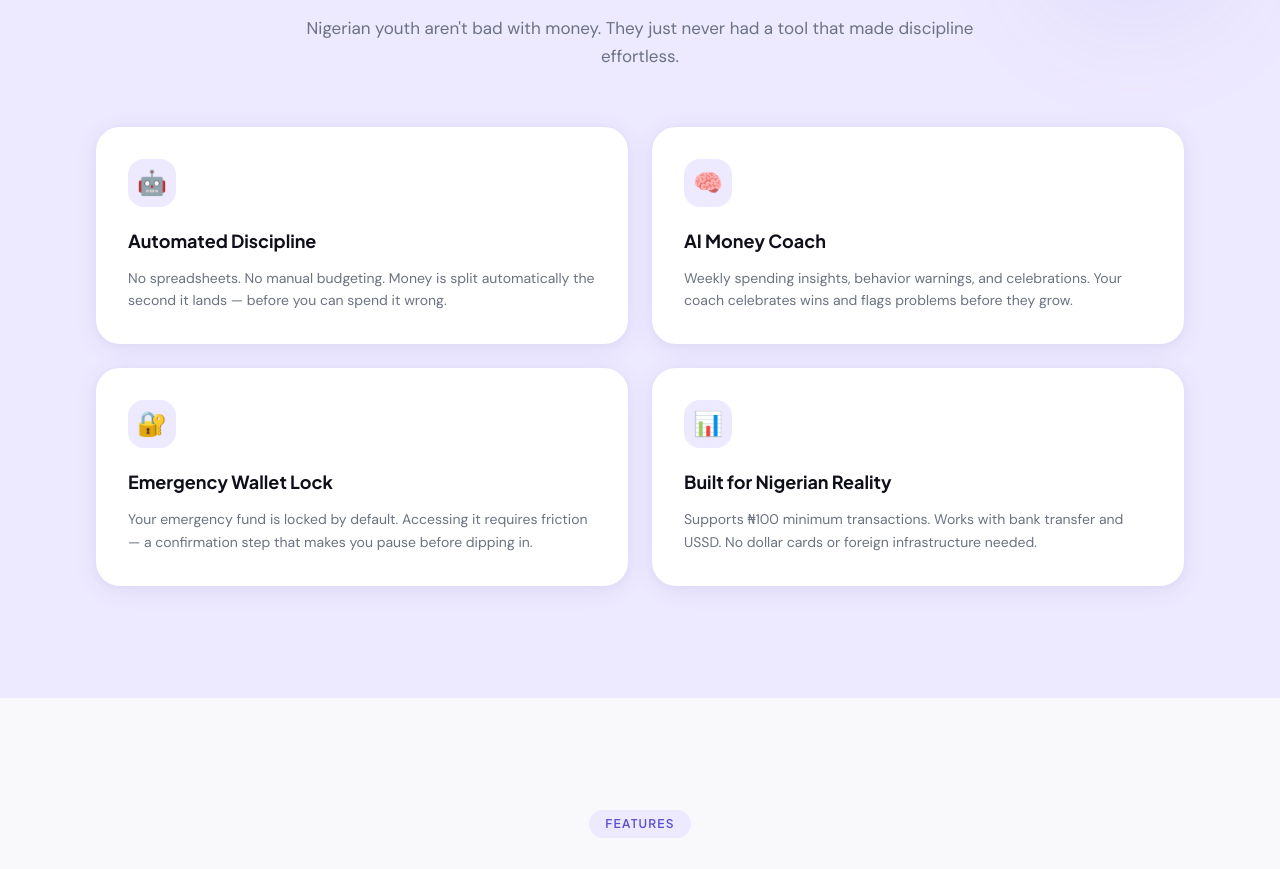
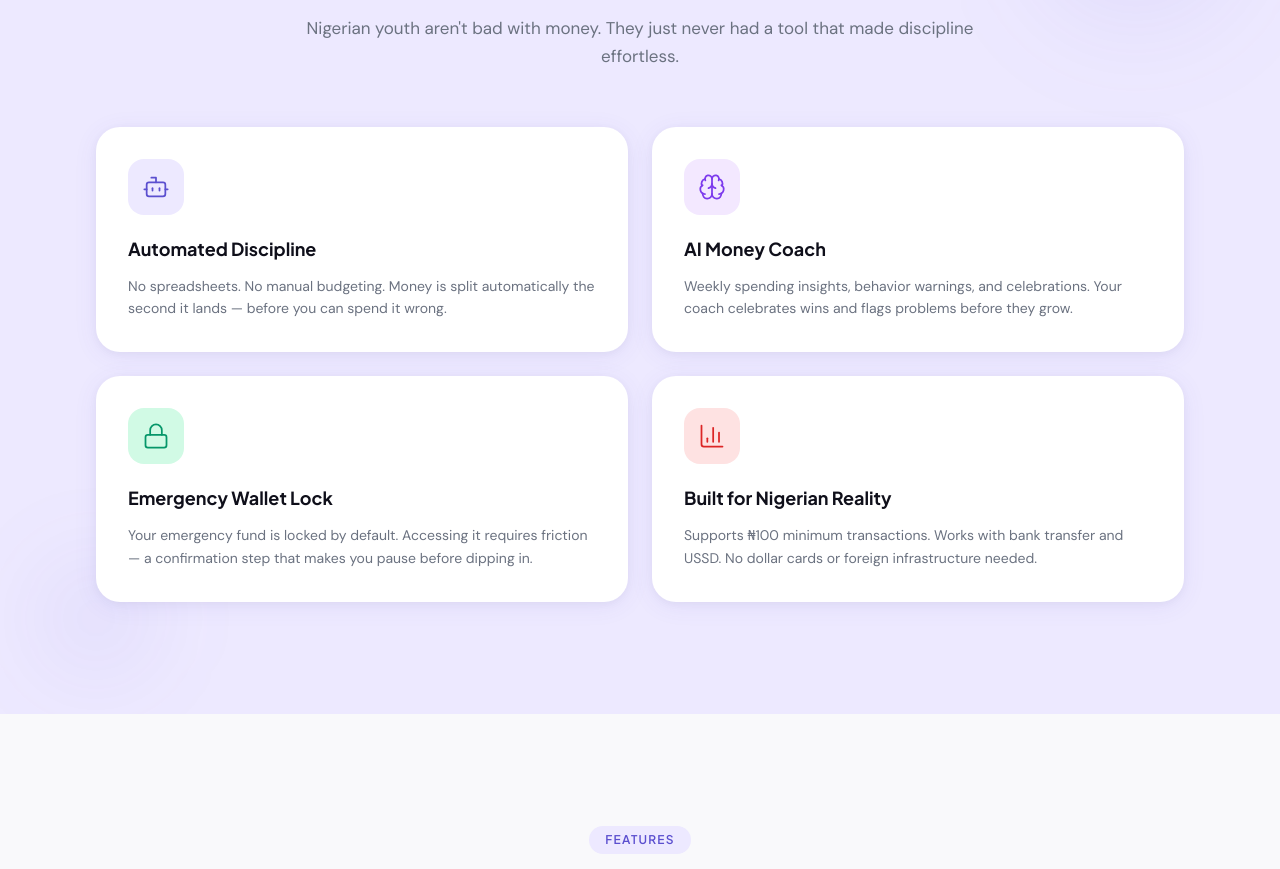
Before and after one commit to charles806/pocketwise, a Next.js app in the folder apps/web/: page / in a window 1280 px wide. Shown: the part 1900-2769 px from the top of the page. Built offline with nearby package versions, Linux system fonts and the light colour scheme; no server answers.

Commit message:
Analyiics

```diff
--- a/apps/web/app/layout.tsx
+++ b/apps/web/app/layout.tsx
@@ -1,4 +1,5 @@
 import type { Metadata, Viewport } from "next";
+import { Analytics } from "@vercel/analytics/next";
 import localFont from "next/font/local";
 import "./globals.css";
 import Header from "../components/Layout/Header";
@@ -65,6 +66,7 @@ export default function RootLayout({
   return (
     <html lang="en">
       <body className={`${geistSans.variable} ${geistMono.variable}`}>
+        <Analytics />
         {/* Skip to content link for accessibility */}
         <a
           href="#main-content"
@@ -73,7 +75,9 @@ export default function RootLayout({
           Skip to content
         </a>
         <Header />
-        <main id="main-content" className="pt-18">{children}</main>
+        <main id="main-content" className="pt-18">
+          {children}
+        </main>
         <Footer />
       </body>
     </html>
--- a/apps/web/app/page.tsx
+++ b/apps/web/app/page.tsx
@@ -4,7 +4,7 @@ import FeaturesSection from "../components/Sections/Features";
 import Hero from "../components/Sections/Hero";
 import HowItWorksSection from "../components/Sections/How-it-works";
 import WhySection from "../components/Sections/WhyPocketWise";
-import ScrollRevealInit from "../components/Sections/ScrollRevealInit"
+import ScrollRevealInit from "../components/Sections/ScrollRevealInit";
 
 const App = () => {
   return (
--- a/apps/web/components/Sections/How-it-works.tsx
+++ b/apps/web/components/Sections/How-it-works.tsx
@@ -1,6 +1,7 @@
 "use client";
 
 import { useRef, useState } from "react";
+
 import {
   // ArrowRight,
   Wallet,
--- a/apps/web/components/Sections/WhyPocketWise.tsx
+++ b/apps/web/components/Sections/WhyPocketWise.tsx
@@ -1,92 +1,177 @@
+"use client";
+
+import { motion } from "framer-motion";
+import { Bot, Brain, Lock, BarChart3 } from "lucide-react";
+
 const cards = [
   {
-    emoji: '🤖',
-    title: 'Automated Discipline',
-    body: 'No spreadsheets. No manual budgeting. Money is split automatically the second it lands — before you can spend it wrong.',
-    delay: '',
+    icon: Bot,
+    title: "Automated Discipline",
+    body: "No spreadsheets. No manual budgeting. Money is split automatically the second it lands — before you can spend it wrong.",
+    color: "#5B4FCF",
+    bgLight: "#EDE9FF",
+    delay: 0,
   },
   {
-    emoji: '🧠',
-    title: 'AI Money Coach',
-    body: 'Weekly spending insights, behavior warnings, and celebrations. Your coach celebrates wins and flags problems before they grow.',
-    delay: 'reveal-delay-100',
+    icon: Brain,
+    title: "AI Money Coach",
+    body: "Weekly spending insights, behavior warnings, and celebrations. Your coach celebrates wins and flags problems before they grow.",
+    color: "#7C3AED",
+    bgLight: "#F3E8FF",
+    delay: 0.1,
   },
   {
-    emoji: '🔐',
-    title: 'Emergency Wallet Lock',
-    body: 'Your emergency fund is locked by default. Accessing it requires friction — a confirmation step that makes you pause before dipping in.',
-    delay: 'reveal-delay-200',
+    icon: Lock,
+    title: "Emergency Wallet Lock",
+    body: "Your emergency fund is locked by default. Accessing it requires friction — a confirmation step that makes you pause before dipping in.",
+    color: "#059669",
+    bgLight: "#D1FAE5",
+    delay: 0.2,
   },
   {
-    emoji: '📊',
-    title: 'Built for Nigerian Reality',
-    body: 'Supports ₦100 minimum transactions. Works with bank transfer and USSD. No dollar cards or foreign infrastructure needed.',
-    delay: 'reveal-delay-300',
+    icon: BarChart3,
+    title: "Built for Nigerian Reality",
+    body: "Supports ₦100 minimum transactions. Works with bank transfer and USSD. No dollar cards or foreign infrastructure needed.",
+    color: "#DC2626",
+    bgLight: "#FEE2E2",
+    delay: 0.3,
   },
 ];
+
+const containerVariants = {
+  hidden: {},
+  visible: {
+    transition: {
+      staggerChildren: 0.12,
+      delayChildren: 0.2,
+    },
+  },
+};
+
+const cardVariants = {
+  hidden: { opacity: 0, y: 40 },
+  visible: {
+    opacity: 1,
+    y: 0,
+    transition: {
+      duration: 0.5,
+      ease: [0.22, 1, 0.36, 1] as [number, number, number, number],
+    },
+  },
+};
 
 export default function WhySection() {
   return (
     <section
       id="why"
       className="py-20 sm:py-28 relative overflow-hidden"
-      style={{ background: '#EDE9FF' }}
+      style={{ background: "#EDE9FF" }}
     >
       {/* Decorative */}
       <div
         className="absolute top-0 right-0 w-72 h-72 rounded-full pointer-events-none"
         style={{
-          background: 'radial-gradient(circle, rgba(91,79,207,0.12) 0%, transparent 70%)',
-          filter: 'blur(50px)',
+          background:
+            "radial-gradient(circle, rgba(91,79,207,0.12) 0%, transparent 70%)",
+          filter: "blur(50px)",
+        }}
+      />
+      <div
+        className="absolute bottom-0 left-0 w-48 h-48 rounded-full pointer-events-none"
+        style={{
+          background:
+            "radial-gradient(circle, rgba(91,79,207,0.08) 0%, transparent 70%)",
+          filter: "blur(40px)",
         }}
       />
       <div className="max-w-6xl mx-auto px-5 sm:px-8 relative">
-
         {/* Header */}
-        <div className="text-center mb-14 reveal">
+        <motion.div
+          initial={{ opacity: 0, y: 20 }}
+          whileInView={{ opacity: 1, y: 0 }}
+          viewport={{ once: true, margin: "-100px" }}
+          transition={{ duration: 0.6, ease: [0.22, 1, 0.36, 1] }}
+          className="text-center mb-14"
+        >
           <span
             className="inline-flex items-center gap-1.5 text-xs font-semibold font-jakarta uppercase tracking-widest px-4 py-1.5 rounded-full mb-4"
-            style={{ background: 'rgba(91,79,207,0.15)', color: '#5B4FCF' }}
+            style={{ background: "rgba(91,79,207,0.15)", color: "#5B4FCF" }}
           >
             Why PocketWise
           </span>
           <h2
             className="font-jakarta font-bold text-foreground mb-4"
-            style={{ fontSize: 'clamp(28px, 4vw, 42px)', letterSpacing: '-0.5px' }}
+            style={{
+              fontSize: "clamp(28px, 4vw, 42px)",
+              letterSpacing: "-0.5px",
+            }}
           >
             Why PocketWise?
           </h2>
           <p
             className="text-secondary max-w-2xl mx-auto leading-relaxed"
-            style={{ fontSize: '17px' }}
+            style={{ fontSize: "17px" }}
           >
-            Nigerian youth aren&apos;t bad with money. They just never had a tool that made discipline effortless.
+            Nigerian youth aren&apos;t bad with money. They just never had a
+            tool that made discipline effortless.
           </p>
-        </div>
+        </motion.div>
 
         {/* 2×2 bento grid */}
-        <div className="grid grid-cols-1 sm:grid-cols-2 gap-6">
+        <motion.div
+          variants={containerVariants}
+          initial="hidden"
+          whileInView="visible"
+          viewport={{ once: true, margin: "-50px" }}
+          className="grid grid-cols-1 sm:grid-cols-2 gap-6"
+        >
           {cards?.map((card) => (
-            <div
+            <motion.div
               key={card?.title}
-              className={`card-hover reveal ${card?.delay} bg-white rounded-3xl p-7 sm:p-8 shadow-card`}
+              variants={cardVariants}
+              whileHover={{ y: -8, transition: { duration: 0.3 } }}
+              className="group relative bg-white rounded-3xl p-7 sm:p-8 shadow-card cursor-pointer"
             >
+              {/* Hover gradient overlay */}
               <div
-                className="flex items-center justify-center w-12 h-12 rounded-2xl text-2xl mb-5"
-                style={{ background: '#EDE9FF' }}
-              >
-                {card?.emoji}
+                className="absolute inset-0 rounded-3xl opacity-0 group-hover:opacity-100 transition-opacity duration-500"
+                style={{
+                  background: `linear-gradient(135deg, ${card.bgLight}40 0%, transparent 60%)`,
+                }}
+              />
+
+              <div className="relative z-10">
+                <motion.div
+                  whileHover={{ scale: 1.1, rotate: 5 }}
+                  transition={{ type: "spring", stiffness: 400, damping: 17 }}
+                  className="flex items-center justify-center w-14 h-14 rounded-2xl mb-5"
+                  style={{ background: card.bgLight }}
+                >
+                  <card.icon
+                    size={28}
+                    style={{ color: card.color }}
+                    strokeWidth={1.5}
+                  />
+                </motion.div>
+                <h3 className="font-jakarta font-bold text-foreground text-lg mb-3 group-hover:text-[#5B4FCF] transition-colors">
+                  {card?.title}
+                </h3>
+                <p className="text-secondary text-sm leading-relaxed group-hover:text-foreground/80 transition-colors">
+                  {card?.body}
+                </p>
               </div>
-              <h3 className="font-jakarta font-bold text-foreground text-lg mb-3">
-                {card?.title}
-              </h3>
-              <p className="text-secondary text-sm leading-relaxed">
-                {card?.body}
-              </p>
-            </div>
+
+              {/* Animated border gradient */}
+              <div
+                className="absolute inset-0 rounded-3xl opacity-0 group-hover:opacity-100 pointer-events-none transition-opacity duration-500"
+                style={{
+                  background: `linear-gradient(135deg, ${card.color}20 0%, ${card.color}05 100%)`,
+                  border: `1px solid ${card.color}30`,
+                }}
+              />
+            </motion.div>
           ))}
-        </div>
-
+        </motion.div>
       </div>
     </section>
   );
--- a/apps/web/package.json
+++ b/apps/web/package.json
@@ -16,6 +16,7 @@
     "@repo/tailwind-config": "*",
     "@repo/ui": "*",
     "@tailwindcss/postcss": "^4.2.2",
+    "@vercel/analytics": "^2.0.1",
     "framer-motion": "^12.38.0",
     "gsap": "^3.14.2",
     "lucide-react": "^1.7.0",
```
